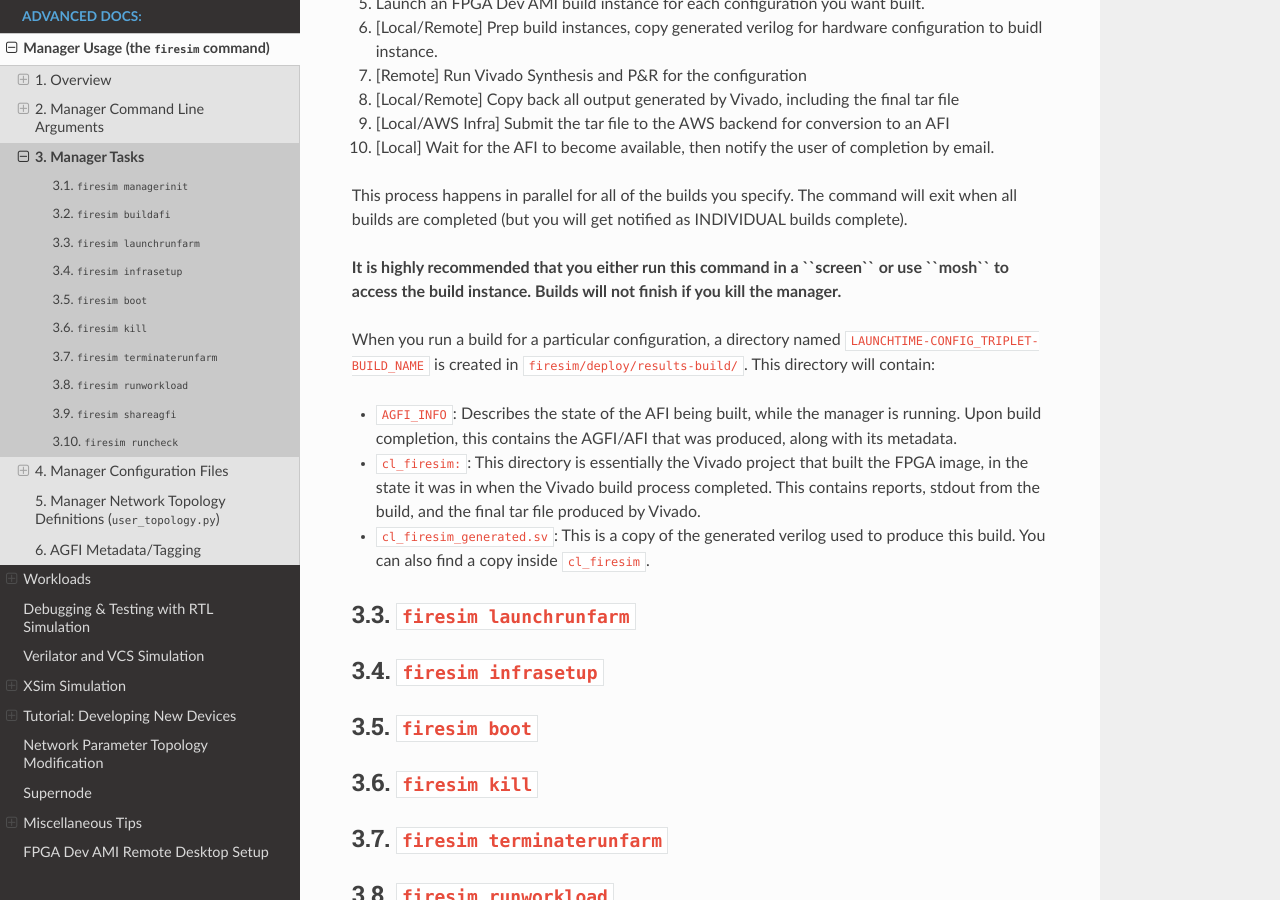
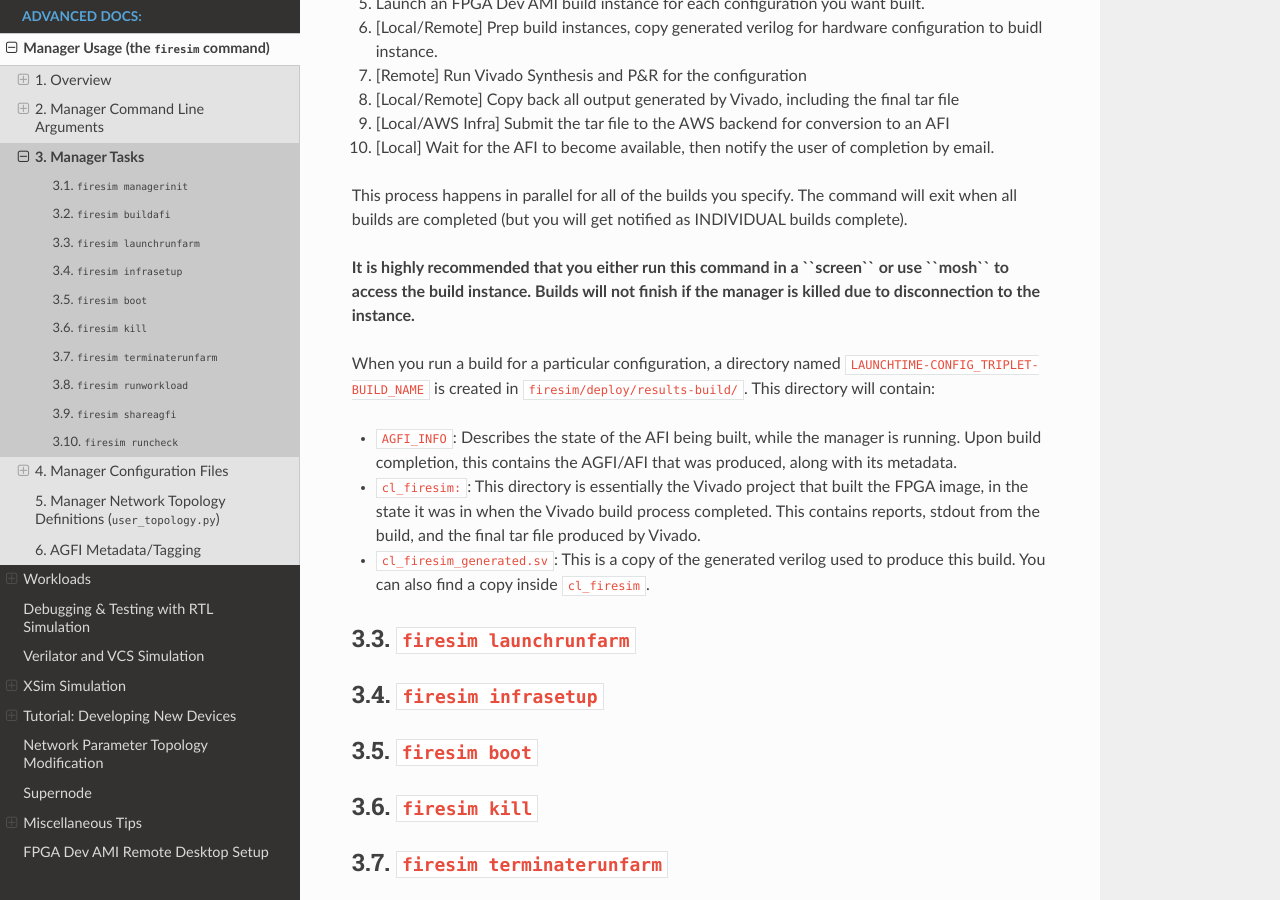
Before and after one commit to firesim/firesim, a Sphinx documentation site: the page built from docs/Advanced-Usage/Manager/Manager-Tasks.rst, in a window 1280 px wide and 900 px high, scrolled down 908 px. Built offline with Sphinx 7.4.7 and the Read the Docs theme 2.0.0, drawn with Linux system fonts in a browser that asks for light colours.

Commit message:
more buildafi

```diff
--- a/docs/Advanced-Usage/Manager/Manager-Tasks.rst
+++ b/docs/Advanced-Usage/Manager/Manager-Tasks.rst
@@ -60,7 +60,8 @@
 INDIVIDUAL builds complete).
 
 **It is highly recommended that you either run this command in a ``screen`` or use
-``mosh`` to access the build instance. Builds will not finish if you kill the manager.**
+``mosh`` to access the build instance. Builds will not finish if the manager is
+killed due to disconnection to the instance.**
 
 When you run a build for a particular configuration, a directory named
 ``LAUNCHTIME-CONFIG_TRIPLET-BUILD_NAME`` is created in ``firesim/deploy/results-build/``.
```
